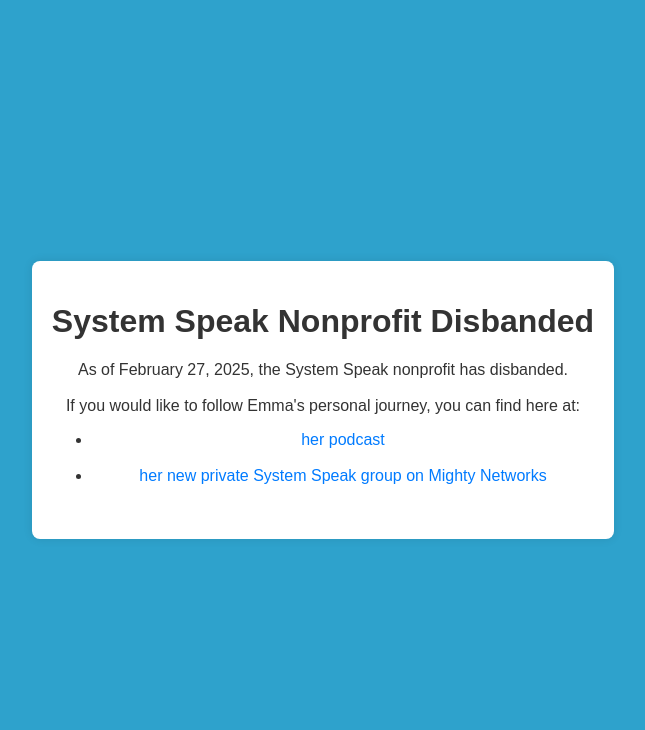
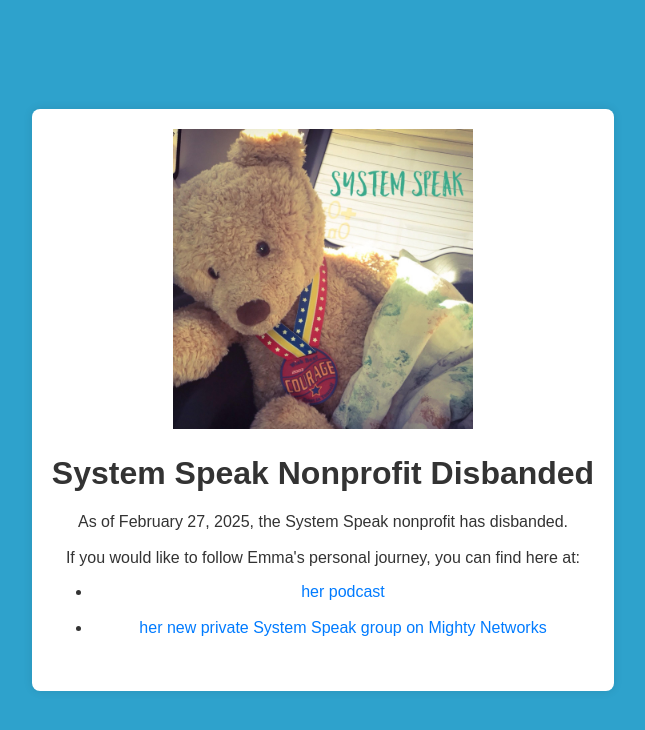
Before and after one commit to System-Speak/system-speak-home, a plain HTML site: page index.html in a window 1280 px wide. Shown: the whole page, without its empty margins (317-962 px from the left). Drawn offline with Linux system fonts and the light colour scheme; a web font is replaced by a local one.

Commit message:
Update index.html

```diff
--- a/index.html
+++ b/index.html
@@ -36,6 +36,7 @@
 </head>
 <body>
   <div class="container">
+  <img src="https://system-speak.github.io/system-speak-home/full_1543241601-artwork.jpg" width="300"><br/>
     <h1>System Speak Nonprofit Disbanded</h1>
     <p>As of February 27, 2025, the System Speak nonprofit has disbanded. <br/><br/>If you would like to follow Emma's personal journey, you can find here at:</p>
 <ul>
```
